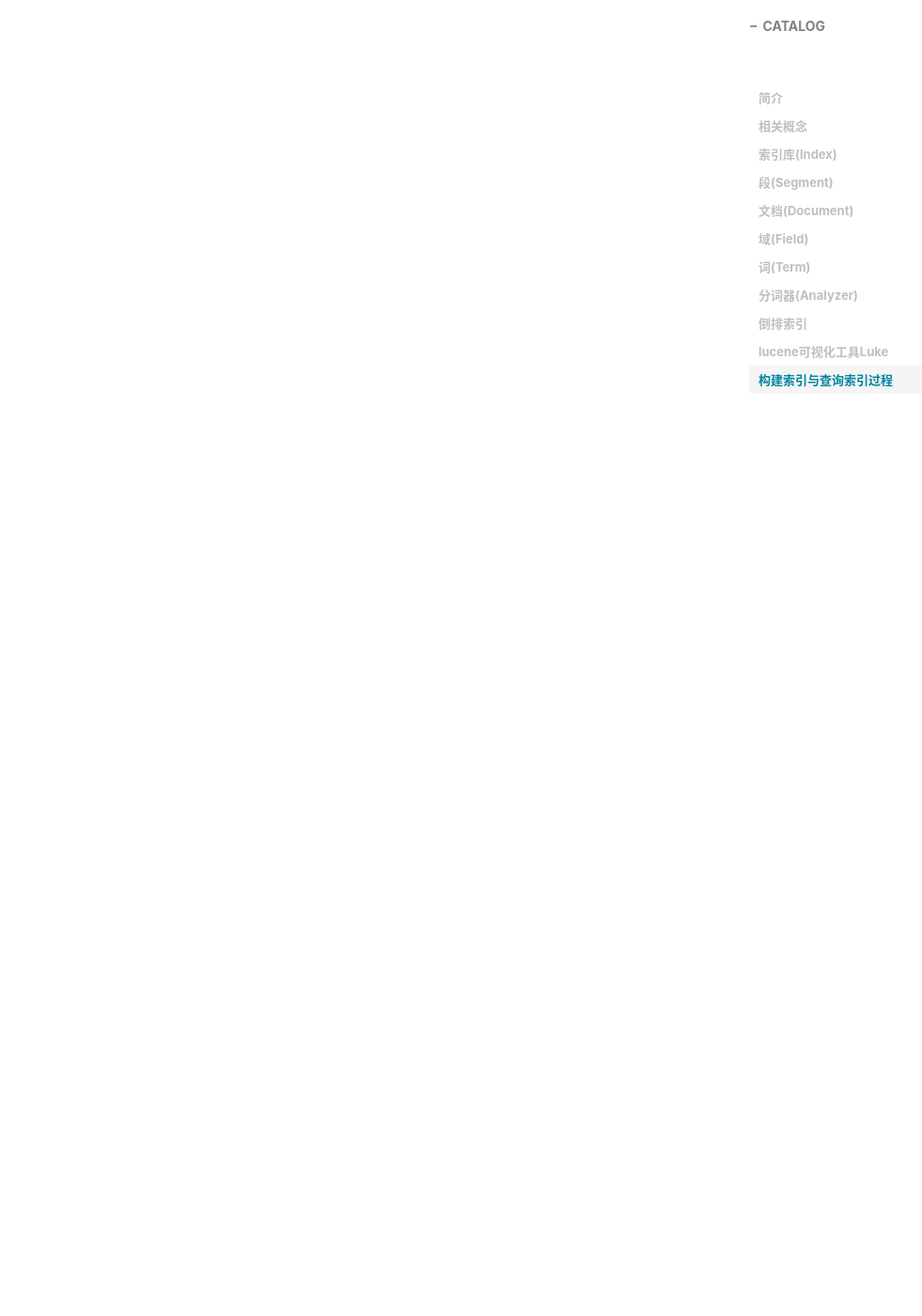
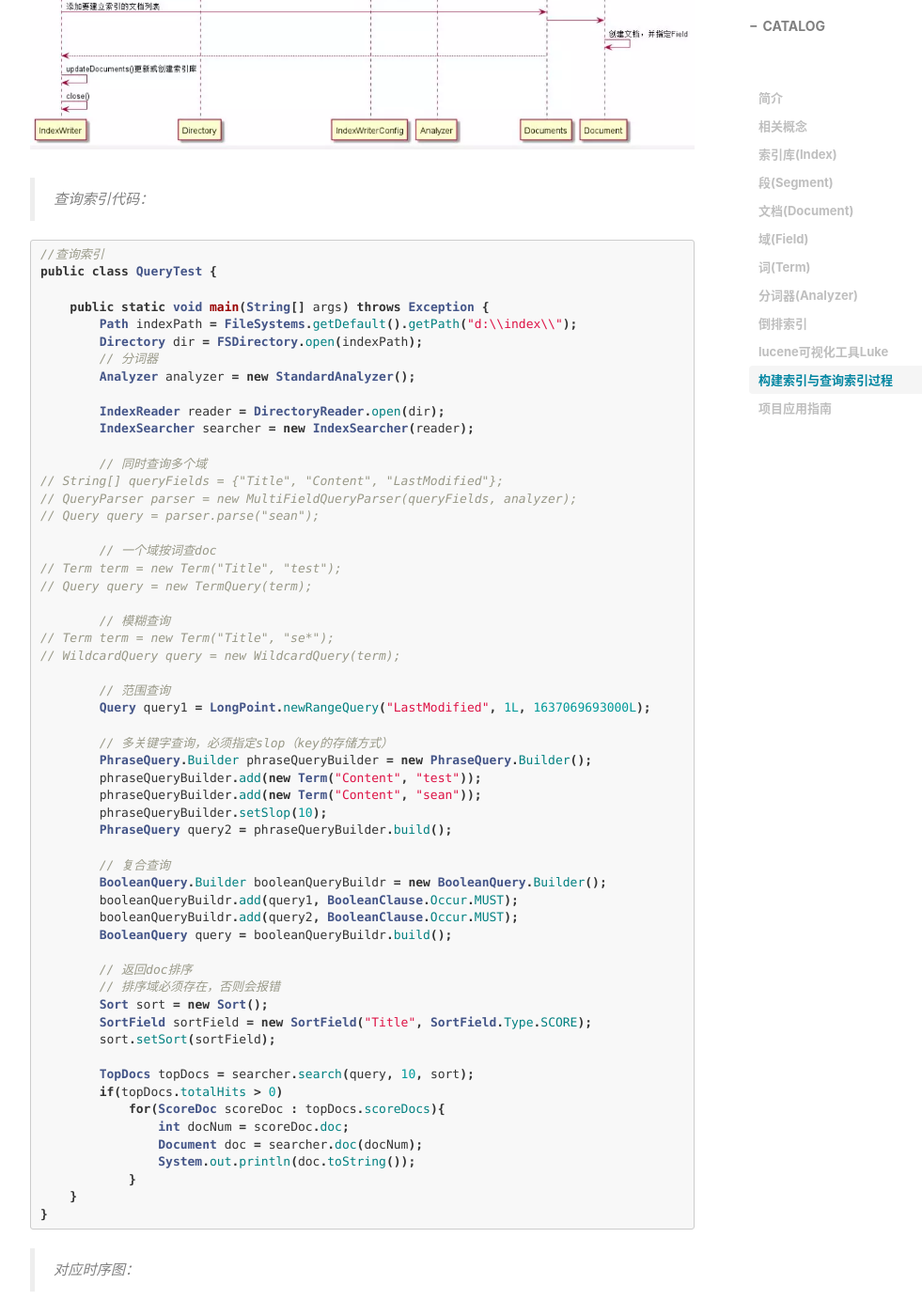
Before and after one commit to itx-man/itx-man.github.io, a Jekyll site: the page built from _posts/2019-03-14-lucene.md, in a window 1280 px wide and 1400 px high, scrolled down 11733 px. Shown: the whole window at 94% size, without its empty margins (233-1214 px from the left). Built offline with Jekyll 4.4.1, drawn with Linux system fonts in a browser that asks for light colours; nearby versions of some CDN libraries; comment, search, counter and statistics services are not loaded; some of the changed text lies outside the part shown.

Commit message:
done lucene

```diff
--- a/_config.yml
+++ b/_config.yml
@@ -1,10 +1,10 @@
 # Site settings
 title: viviのring Blog
-SEOTitle: Collection | Habbit Blog
+SEOTitle: Keep Go
 header-img: img/Venice-Italy.jpg
 email: 1216800297@qq.com
 description: "Every failure is leading towards success."
-keyword: "Learning, Collection Blog, Habbit, Java, Android, YuanLe Ring"
+keyword: "Learning, Keep Go, Java, Android, YuanLe Ring"
 url: "http://itx-man.github.io"          # your host, for absolute URL
 baseurl: ""      # for example, '/blog' if your blog hosted on 'host/blog'
 github_repo: "https://github.com/itx-man/itx-man.github.io.git" # you code repository
--- a/_posts/2019-03-14-lucene.md
+++ b/_posts/2019-03-14-lucene.md
@@ -179,3 +179,148 @@
 6、使用IndexSearcher类检索索引,返回符合查询条件的Document类对象
 
 *其中虚线指向的是这个类所在的包名（packege）。如Analyzer在org.apache.lucene.analysis包下。*
+
+![lucene索引存储结构概念图](https://itx-man.github.io/img/source/lucene09.png)
+
+>构建索引代码:
+
+{% highlight java %}
+//创建索引
+public class CreateTest {
+
+    public static void main(String[] args) throws Exception {
+        Path indexPath = FileSystems.getDefault().getPath("d:\\index\\");
+
+//        FSDirectory有三个主要的子类,open方法会根据系统环境自动挑选最合适的子类创建
+//        MMapDirectory：Linux, MacOSX, Solaris
+//        NIOFSDirectory：other non-Windows JREs
+//        SimpleFSDirectory：other JREs on Windows
+        Directory dir = FSDirectory.open(indexPath);
+
+        // 分词器
+        Analyzer analyzer = new StandardAnalyzer();
+        boolean create = true;
+        IndexWriterConfig indexWriterConfig = new IndexWriterConfig(analyzer);
+        if (create) {
+            indexWriterConfig.setOpenMode(IndexWriterConfig.OpenMode.CREATE);
+        } else {
+            // lucene是不支持更新的，这里仅仅是删除旧索引，然后创建新索引
+            indexWriterConfig.setOpenMode(IndexWriterConfig.OpenMode.CREATE_OR_APPEND);
+        }
+        IndexWriter indexWriter = new IndexWriter(dir, indexWriterConfig);
+
+        Document doc = new Document();
+        // 域值会被索引，但是不会被分词，即被当作一个完整的token处理，一般用在“国家”或者“ID
+        // Field.Store表示是否在索引中存储原始的域值
+        // 如果想在查询结果里显示域值，则需要对其进行存储
+        // 如果内容太大并且不需要显示域值（整篇文章内容），则不适合存储到索引中
+        doc.add(new StringField("Title", "sean", Field.Store.YES));
+        long time = new Date().getTime();
+        // LongPoint并不存储域值
+        doc.add(new LongPoint("LastModified", time));
+//        doc.add(new NumericDocValuesField("LastModified", time));
+        // 会自动被索引和分词的字段，一般被用在文章的正文部分
+        doc.add(new TextField("Content", "this is a test of sean", Field.Store.NO));
+
+        List<Document> docs = new LinkedList<>();
+        docs.add(doc);
+
+        indexWriter.addDocuments(docs);
+        // 默认会在关闭前提交
+        indexWriter.close();
+    }
+}
+{% endhighlight %}
+
+>对应时序图：
+
+![lucene索引存储结构概念图](https://itx-man.github.io/img/source/lucene10.webp)
+
+>查询索引代码：
+
+{% highlight java %}
+//查询索引
+public class QueryTest {
+
+    public static void main(String[] args) throws Exception {
+        Path indexPath = FileSystems.getDefault().getPath("d:\\index\\");
+        Directory dir = FSDirectory.open(indexPath);
+        // 分词器
+        Analyzer analyzer = new StandardAnalyzer();
+
+        IndexReader reader = DirectoryReader.open(dir);
+        IndexSearcher searcher = new IndexSearcher(reader);
+
+        // 同时查询多个域
+//        String[] queryFields = {"Title", "Content", "LastModified"};
+//        QueryParser parser = new MultiFieldQueryParser(queryFields, analyzer);
+//        Query query = parser.parse("sean");
+
+        // 一个域按词查doc
+//        Term term = new Term("Title", "test");
+//        Query query = new TermQuery(term);
+
+        // 模糊查询
+//        Term term = new Term("Title", "se*");
+//        WildcardQuery query = new WildcardQuery(term);
+
+        // 范围查询
+        Query query1 = LongPoint.newRangeQuery("LastModified", 1L, 1637069693000L);
+
+        // 多关键字查询，必须指定slop（key的存储方式）
+        PhraseQuery.Builder phraseQueryBuilder = new PhraseQuery.Builder();
+        phraseQueryBuilder.add(new Term("Content", "test"));
+        phraseQueryBuilder.add(new Term("Content", "sean"));
+        phraseQueryBuilder.setSlop(10);
+        PhraseQuery query2 = phraseQueryBuilder.build();
+
+        // 复合查询
+        BooleanQuery.Builder booleanQueryBuildr = new BooleanQuery.Builder();
+        booleanQueryBuildr.add(query1, BooleanClause.Occur.MUST);
+        booleanQueryBuildr.add(query2, BooleanClause.Occur.MUST);
+        BooleanQuery query = booleanQueryBuildr.build();
+
+        // 返回doc排序
+        // 排序域必须存在，否则会报错
+        Sort sort = new Sort();
+        SortField sortField = new SortField("Title", SortField.Type.SCORE);
+        sort.setSort(sortField);
+
+        TopDocs topDocs = searcher.search(query, 10, sort);
+        if(topDocs.totalHits > 0)
+            for(ScoreDoc scoreDoc : topDocs.scoreDocs){
+                int docNum = scoreDoc.doc;
+                Document doc = searcher.doc(docNum);
+                System.out.println(doc.toString());
+            }
+    }
+}
+{% endhighlight %}
+
+>对应时序图：
+
+![lucene索引存储结构概念图](https://itx-man.github.io/img/source/lucene11.webp)
+
+>lucene 版本信息：
+
+{% highlight java %}
+<dependency>
+    <groupId>org.apache.lucene</groupId>
+    <artifactId>lucene-core</artifactId>
+    <version>7.4.0</version>
+</dependency>
+
+<dependency>
+    <groupId>org.apache.lucene</groupId>
+    <artifactId>lucene-queryparser</artifactId>
+    <version>7.4.0</version>
+</dependency>
+{% endhighlight %}
+
+## 项目应用指南
+
+在实际开发，比较少会直接用lucene，现在主流的搜索框架solr、Elasticsearch都是基于lucene，给我们提供了更加简便的API。特别是在分布式环境中，Elasticsearch可以问我们解决单点问题、备份问题、集群分片等问题，更加符合发展趋势。
+
+Done.
+
+![lucene索引存储结构概念图](https://itx-man.github.io/img/source/lucene12.webp)
```
Also changed, not shown: img/source/lucene09.png (added), img/source/lucene10.webp (added), img/source/lucene11.webp (added), img/source/lucene12.webp (added).
